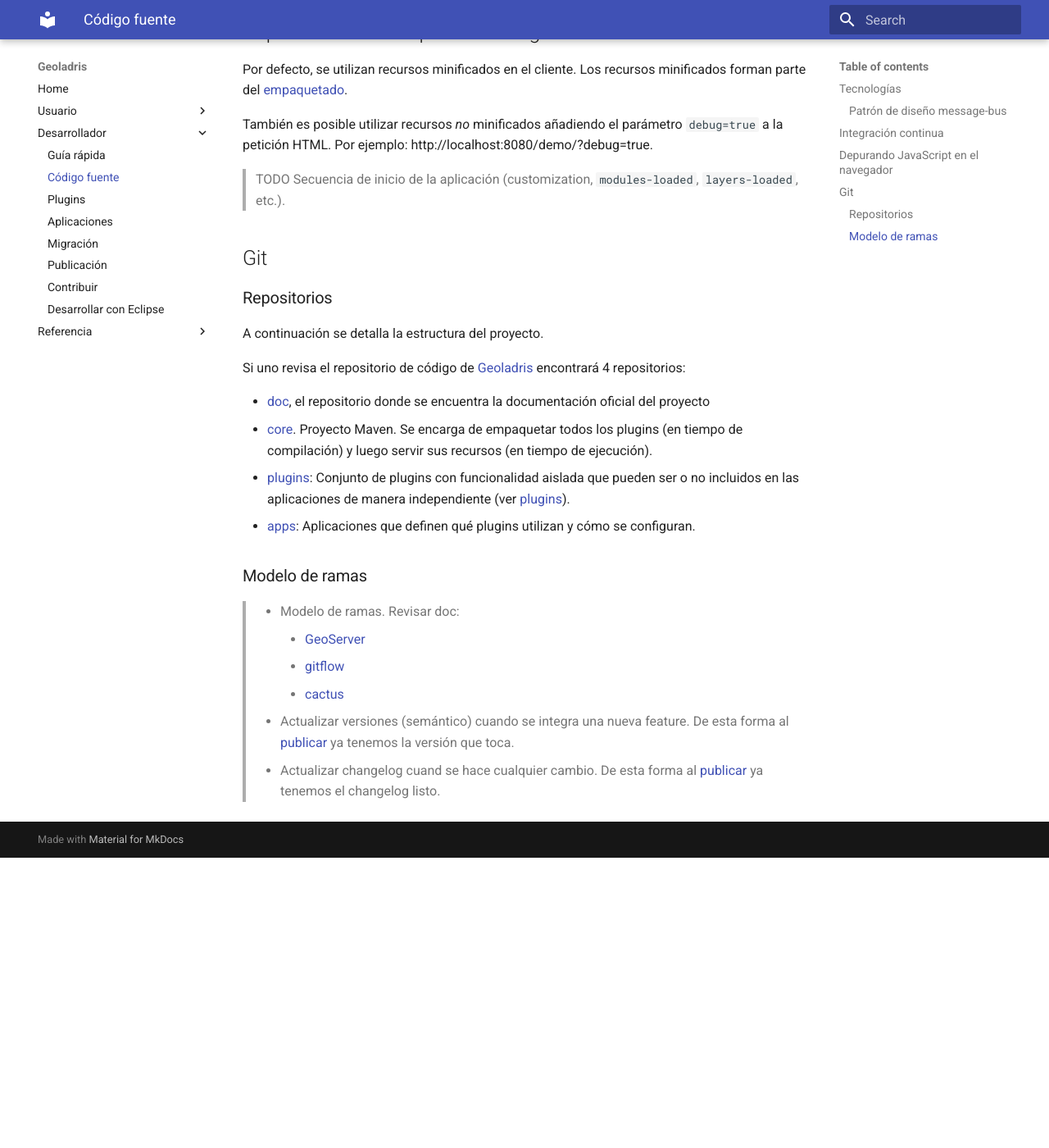
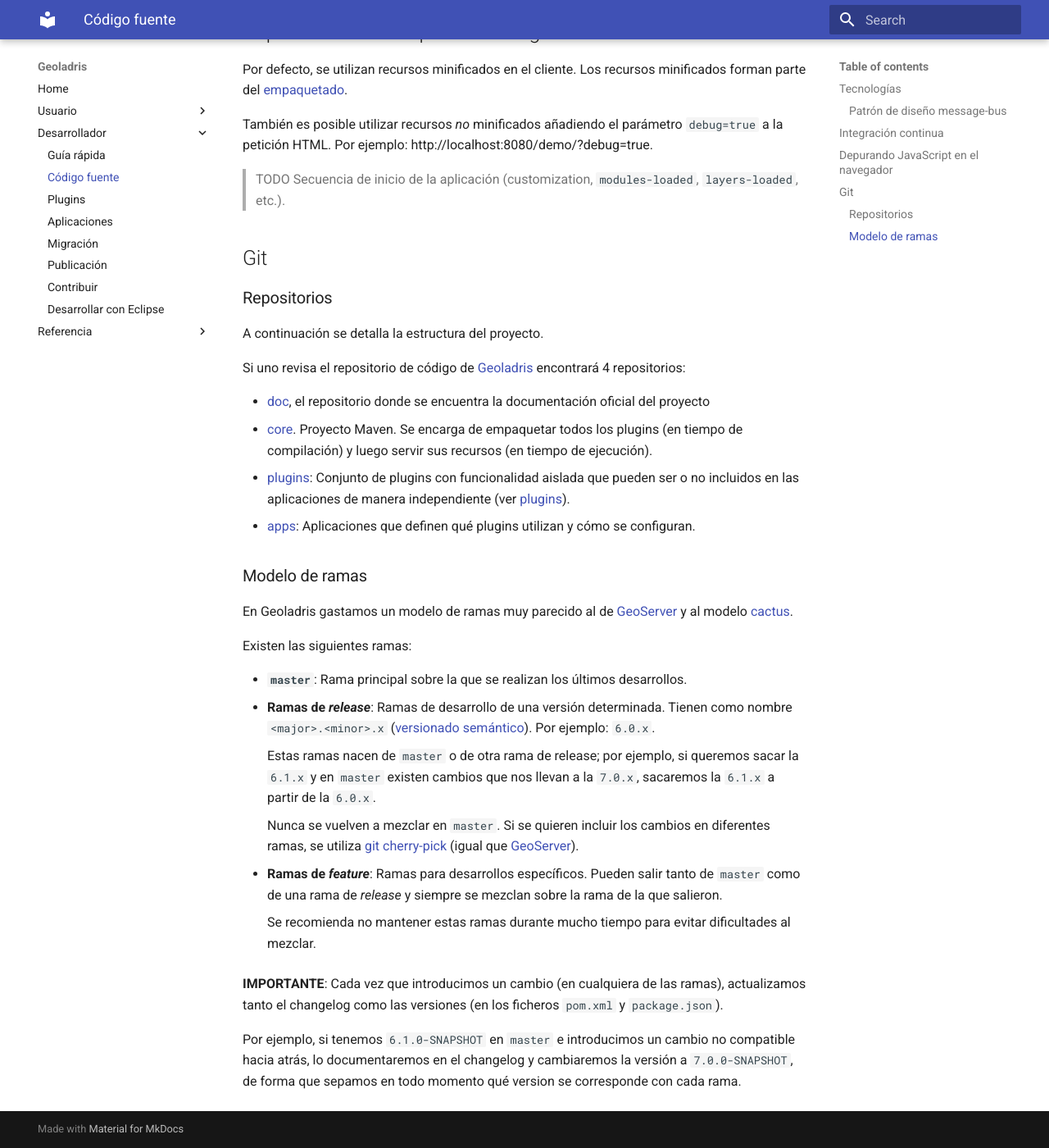
Before and after one commit to geoladris/doc, an MkDocs documentation site: the page built from docs/dev/source_code.md, in a window 1280 px wide and 1400 px high, scrolled down 2965 px. Shown: the whole window at 82% size. Built offline with MkDocs 1.6.1 and Material for MkDocs 9.7.7, drawn with Linux system fonts in a browser that asks for light colours; old or Windows-style settings are respelled for this version of MkDocs; before the commit the page ends 4011 px from its top, so only the background shows below that.

Commit message:
Add branching model

```diff
--- a/docs/dev/source_code.md
+++ b/docs/dev/source_code.md
@@ -98,9 +98,22 @@
 
 ### Modelo de ramas
 
-> * Modelo de ramas. Revisar doc:
->     - [GeoServer](http://docs.geoserver.org/stable/en/developer/source.html)
->     - [gitflow](https://www.atlassian.com/git/tutorials/comparing-workflows#gitflow-workflow)
->     - [cactus](https://barro.github.io/2016/02/a-succesful-git-branching-model-considered-harmful/)
-> * Actualizar versiones (semántico) cuando se integra una nueva feature. De esta forma al [publicar](releases.md) ya tenemos la versión que toca.
-> * Actualizar changelog cuand se hace cualquier cambio. De esta forma al [publicar](releases.md) ya tenemos el changelog listo.
+En Geoladris gastamos un modelo de ramas muy parecido al de [GeoServer](http://docs.geoserver.org/stable/en/developer/source.html#repository-structure) y al modelo [cactus](https://barro.github.io/2016/02/a-succesful-git-branching-model-considered-harmful/).
+
+Existen las siguientes ramas:
+
+* **`master`**: Rama principal sobre la que se realizan los últimos desarrollos.
+* **Ramas de _release_**: Ramas de desarrollo de una versión determinada. Tienen como nombre `<major>.<minor>.x` ([versionado semántico](http://semver.org)). Por ejemplo: `6.0.x`.
+
+    Estas ramas nacen de `master` o de otra rama de release; por ejemplo, si queremos sacar la `6.1.x` y en `master` existen cambios que nos llevan a la `7.0.x`, sacaremos la `6.1.x` a partir de la `6.0.x`.
+
+    Nunca se vuelven a mezclar en `master`. Si se quieren incluir los cambios en diferentes ramas, se utiliza [git cherry-pick](https://git-scm.com/docs/git-cherry-pick) (igual que [GeoServer](http://docs.geoserver.org/stable/en/developer/source.html#porting-changes-between-primary-branches)).
+
+* **Ramas de _feature_**: Ramas para desarrollos específicos. Pueden salir tanto de `master` como de una rama de *release* y siempre se mezclan sobre la rama de la que salieron.
+
+    Se recomienda no mantener estas ramas durante mucho tiempo para evitar dificultades al mezclar.
+
+
+**IMPORTANTE**: Cada vez que introducimos un cambio (en cualquiera de las ramas), actualizamos tanto el changelog como las versiones (en los ficheros `pom.xml` y `package.json`).
+
+Por ejemplo, si tenemos `6.1.0-SNAPSHOT` en `master` e introducimos un cambio no compatible hacia atrás, lo documentaremos en el changelog y cambiaremos la versión a `7.0.0-SNAPSHOT`, de forma que sepamos en todo momento qué version se corresponde con cada rama.
```
